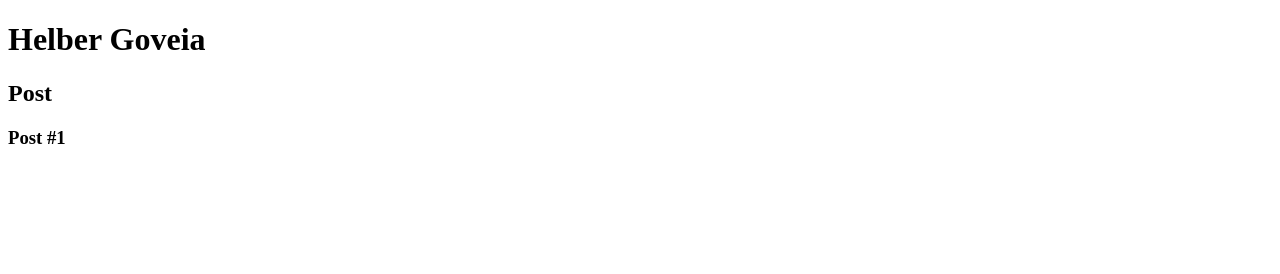
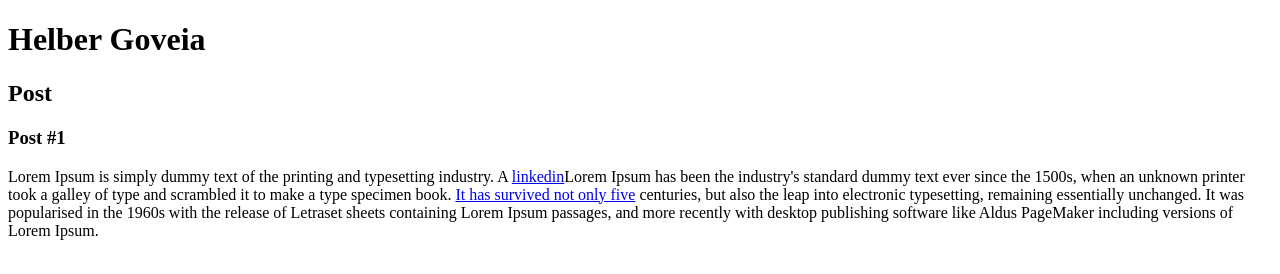
Before and after one commit to Helber-steck/Projeto-evolu-o, a plain HTML site: page index.html in a window 1280 px wide. Drawn offline with Linux system fonts and the light colour scheme.

Commit message:
tags para links

```diff
--- a/index.html
+++ b/index.html
@@ -19,6 +19,25 @@
         <header>
           <h3>Post #1</h3>
         </header>
+        <p>
+          Lorem Ipsum is simply dummy text of the printing and typesetting
+          industry. A
+          <a
+            href="https://www.linkedin.com/in/helber-goveia-814b2a148/"
+            target="_blank"
+            >linkedin</a
+          >Lorem Ipsum has been the industry's standard dummy text ever since
+          the 1500s, when an unknown printer took a galley of type and scrambled
+          it to make a type specimen book.
+          <a href="mailto:helber4255@yahoo.com.br"
+            >It has survived not only five</a
+          >
+          centuries, but also the leap into electronic typesetting, remaining
+          essentially unchanged. It was popularised in the 1960s with the
+          release of Letraset sheets containing Lorem Ipsum passages, and more
+          recently with desktop publishing software like Aldus PageMaker
+          including versions of Lorem Ipsum.
+        </p>
       </article>
     </section>
     <footer></footer>
```
